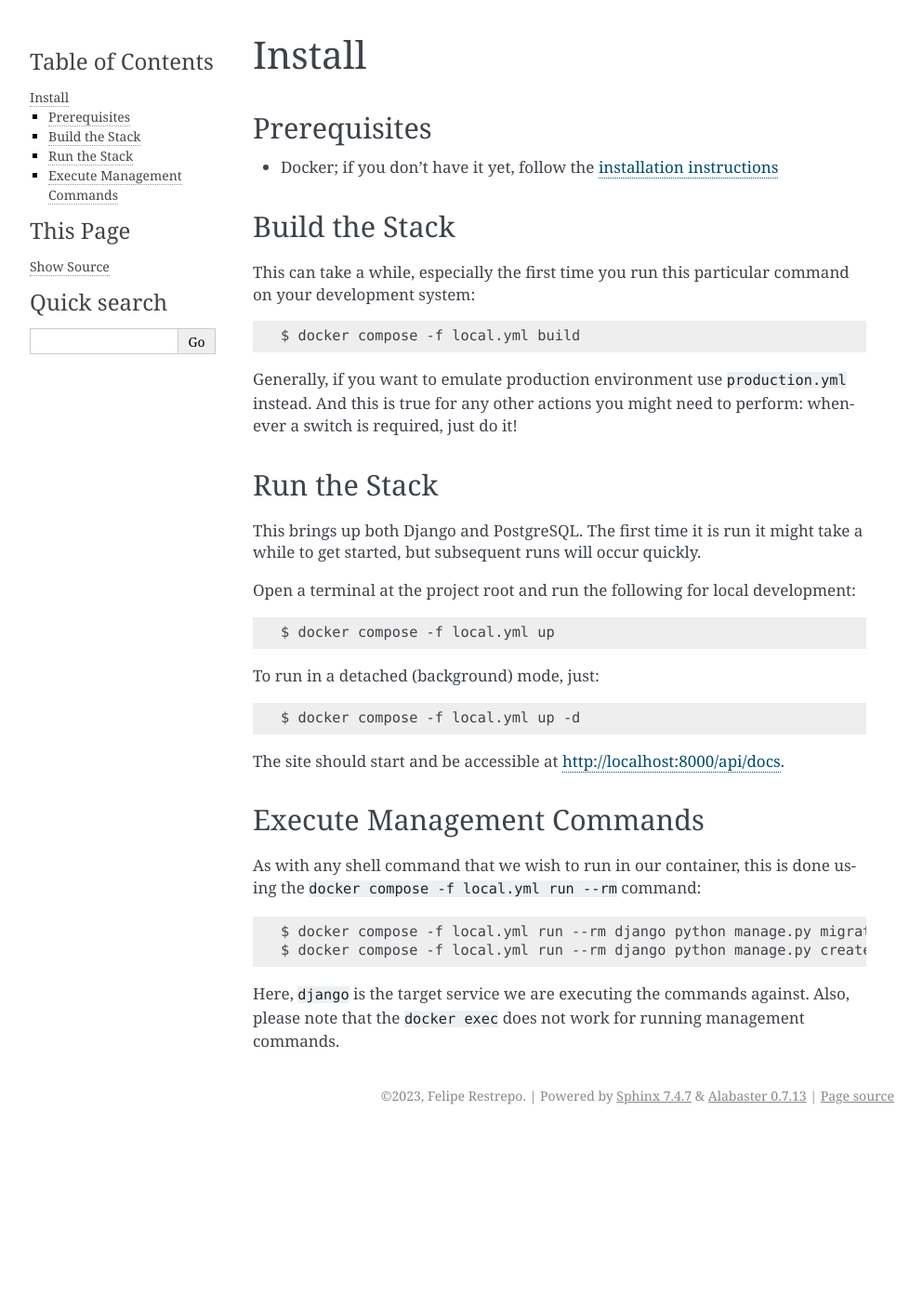
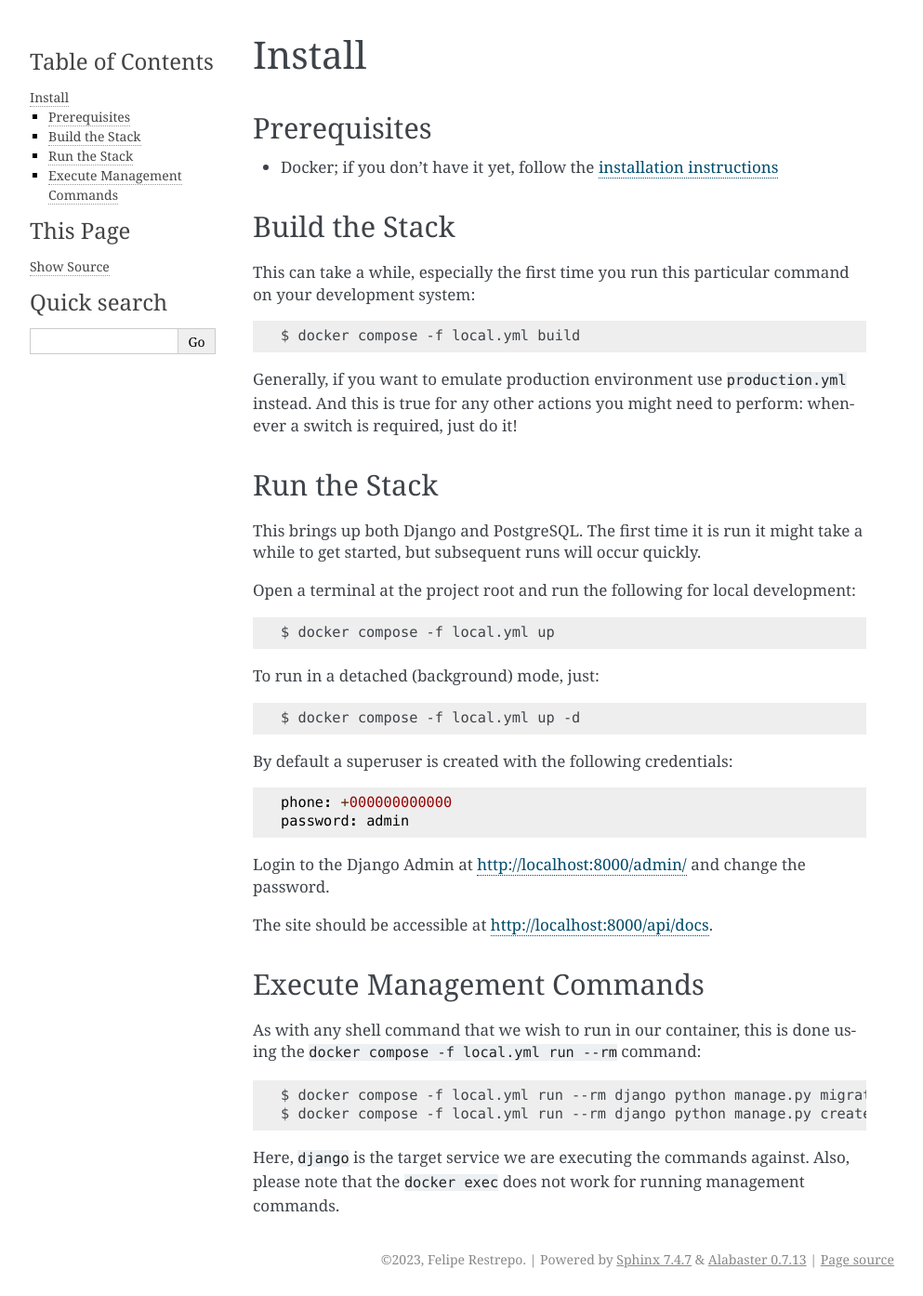
Before and after one commit to maferelo/solaris-server, a Sphinx documentation site: the page built from docs/contents/install.rst, in a window 1280 px wide. Shown: the whole page at 93% size, without its empty margins (148-1141 px from the left). Built offline with Sphinx 7.4.7, drawn with Linux system fonts in a browser that asks for light colours; before the commit the page ends 1218 px from its top, so only the background shows below that.

Commit message:
feat(devcontainer): create superuser on start

```diff
--- a/docs/contents/install.rst
+++ b/docs/contents/install.rst
@@ -30,7 +30,14 @@ To run in a detached (background) mode, just::
 
     $ docker compose -f local.yml up -d
 
-The site should start and be accessible at http://localhost:8000/api/docs.
+By default a superuser is created with the following credentials::
+
+    phone: +000000000000
+    password: admin
+
+Login to the Django Admin at http://localhost:8000/admin/ and change the password.
+
+The site should be accessible at http://localhost:8000/api/docs.
 
 Execute Management Commands
 ---------------------------
```
Also changed, not shown: 3 other files.
